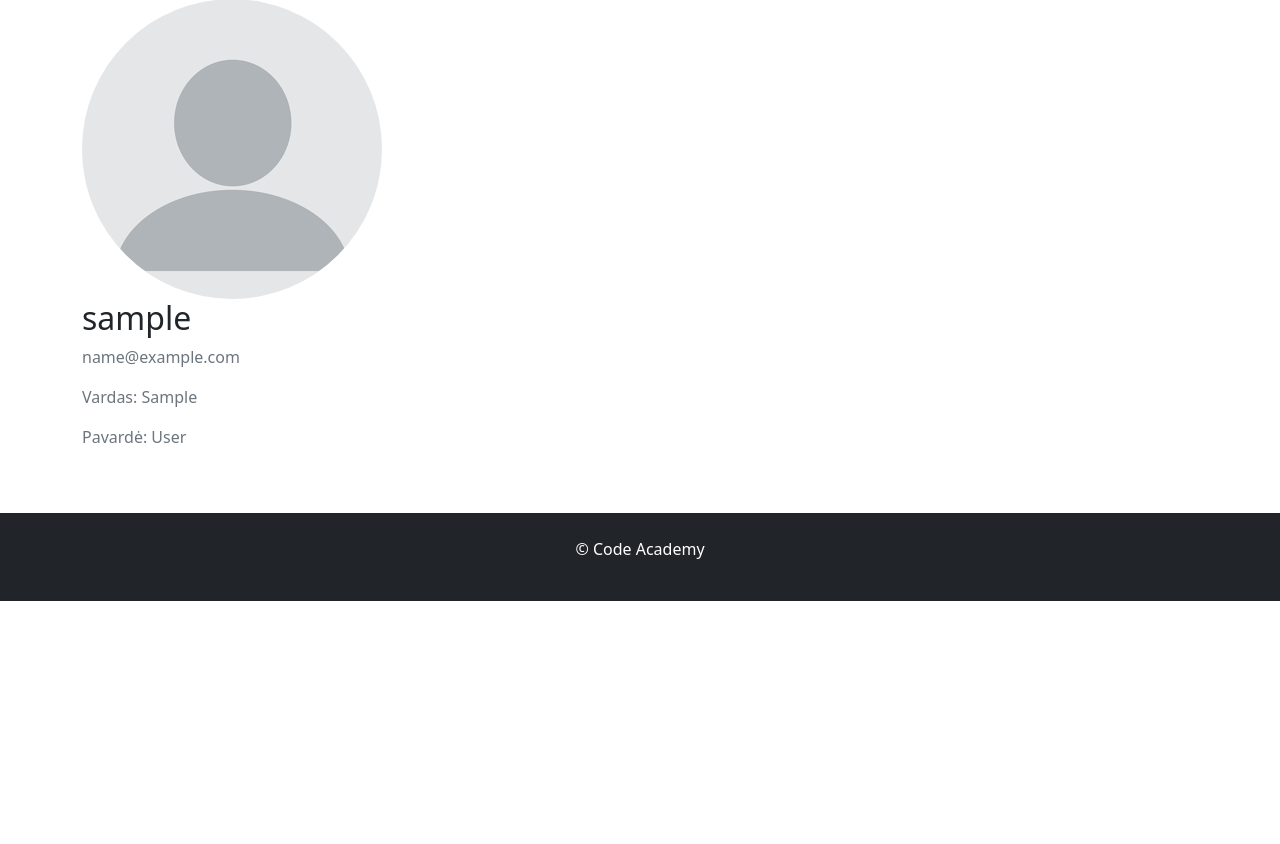
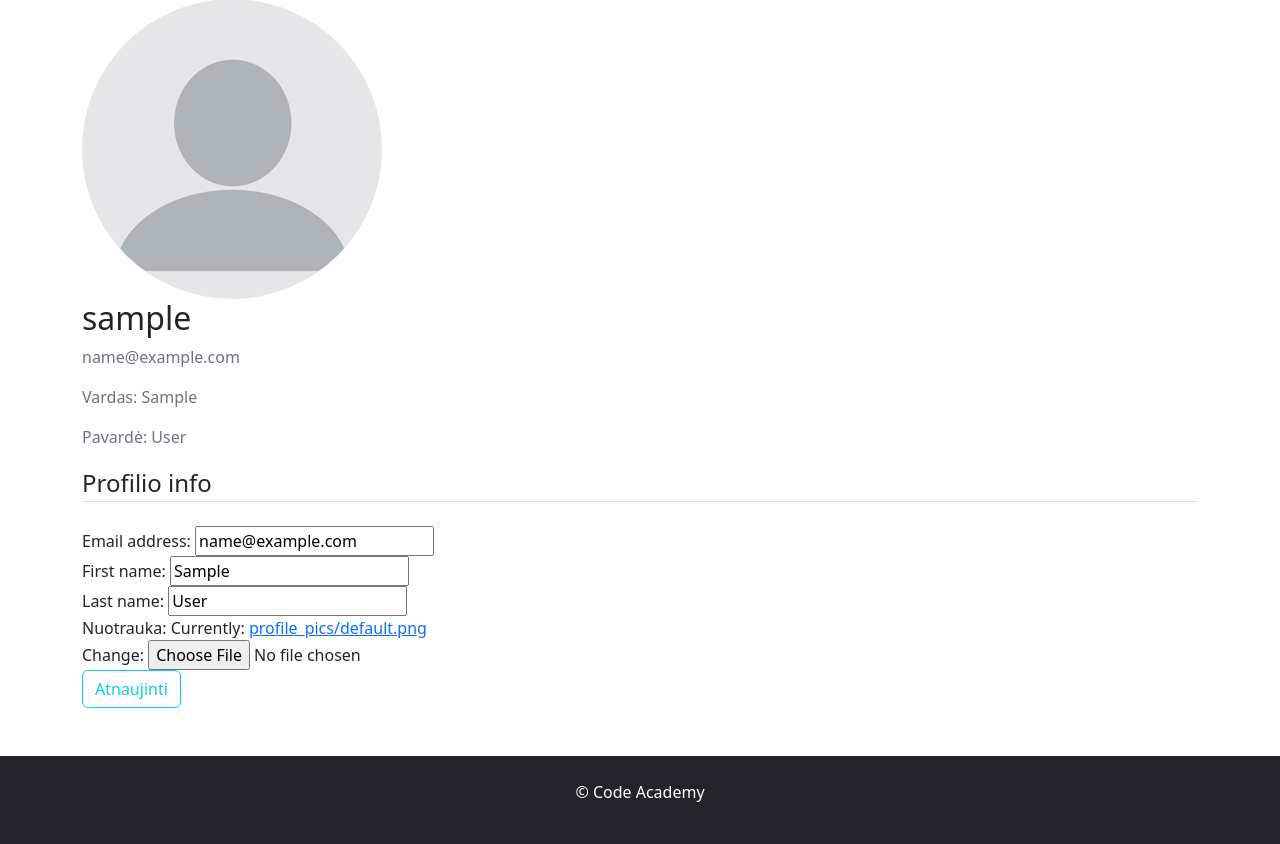
Before and after one commit to DonatasNoreika/library_202506, a Django app: page /library/profile/ in a window 1280 px wide. Shown: the part 315-1159 px from the top of the page. Before the commit the page ends 916 px from the top, so only its background shows below. Run offline with Django 5.2, Linux system fonts and the light colour scheme; the visitor is signed in with stand-in values (Sample User, id 1).

Commit message:
9: +Į profilio puslapį įdėta redagavimo forma

```diff
--- a/mysite/library/forms.py
+++ b/mysite/library/forms.py
@@ -1,8 +1,21 @@
-from .models import BookReview
+from .models import BookReview, Profile
 from django import forms
+from django.contrib.auth.models import User
 
 
 class BookReviewForm(forms.ModelForm):
     class Meta:
         model = BookReview
         fields = ['content']
+
+
+class UserUpdateForm(forms.ModelForm):
+    class Meta:
+        model = User
+        fields = ['email', 'first_name', 'last_name']
+
+
+class ProfileUpdateForm(forms.ModelForm):
+    class Meta:
+        model = Profile
+        fields = ['photo']
--- a/mysite/library/templates/profile.html
+++ b/mysite/library/templates/profile.html
@@ -7,4 +7,15 @@
 <p class="text-secondary">{{ user.email }}</p>
 <p class="text-secondary">Vardas: {{ user.first_name }}</p>
 <p class="text-secondary">Pavardė: {{ user.last_name }}</p>
+<form method="POST" enctype="multipart/form-data">
+    {% csrf_token %}
+    <fieldset>
+        <legend class="border-bottom mb-4">Profilio info</legend>
+        {{ u_form }}
+        {{ p_form }}
+    </fieldset>
+    <div class="form-group">
+        <button class="btn btn-outline-info" type="submit">Atnaujinti</button>
+    </div>
+</form>
 {% endblock %}
--- a/mysite/library/views.py
+++ b/mysite/library/views.py
@@ -8,7 +8,7 @@ from django.db.models import Q
 from django.contrib.auth.models import User
 from django.contrib import messages
 from django.contrib.auth import password_validation
-from .forms import BookReviewForm
+from .forms import BookReviewForm, UserUpdateForm, ProfileUpdateForm
 from django.contrib.auth.decorators import login_required
 
 
@@ -136,4 +136,21 @@ def register(request):
 
 @login_required
 def profile(request):
-    return render(request, template_name="profile.html")
+    if request.method == "POST":
+        u_form = UserUpdateForm(request.POST, instance=request.user)
+        p_form = ProfileUpdateForm(request.POST, request.FILES, instance=request.user.profile)
+        new_email = request.POST['email']
+        if new_email and request.user.email != new_email and User.objects.filter(email=new_email).exists():
+            messages.error(request, f"Vartotojas el. paštu {new_email} jau užregistruotas!")
+            return redirect("profile")
+        if u_form.is_valid() and p_form.is_valid():
+            u_form.save()
+            p_form.save()
+            messages.info(request, "Profilis atnaujintas")
+            return redirect("profile")
+
+    context = {
+        'u_form': UserUpdateForm(instance=request.user),
+        'p_form': ProfileUpdateForm(instance=request.user.profile),
+    }
+    return render(request, template_name="profile.html", context=context)
```
